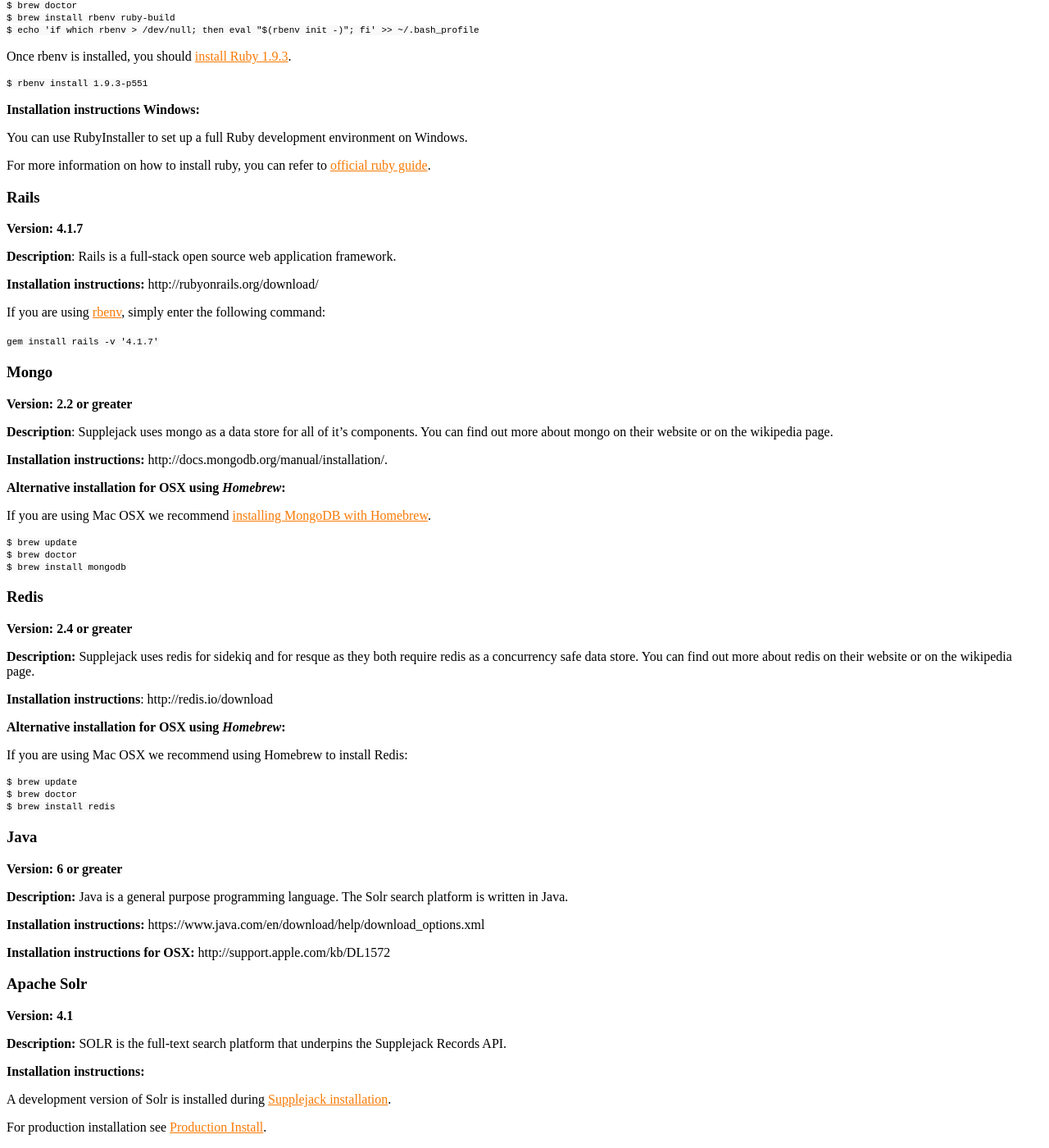
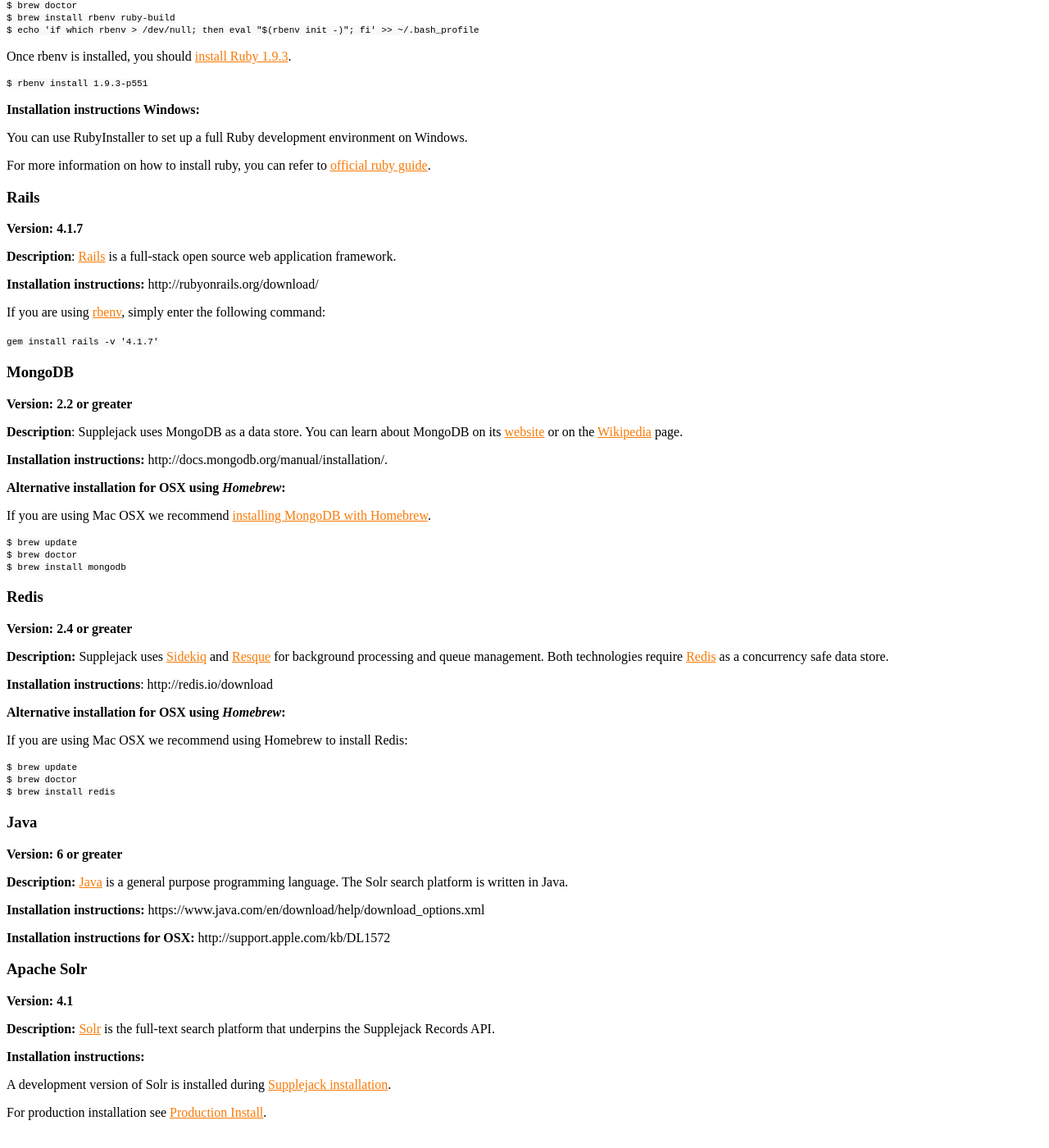
Before and after one commit to DigitalNZ/supplejack, a Jekyll site: the page built from _posts/2014-05-01-dependencies.md, in a window 1280 px wide and 1400 px high, scrolled down 1297 px. Shown: the whole window at 82% size. Built offline with Jekyll 4.4.1, drawn with Linux system fonts in a browser that asks for light colours; Markdown is read by kramdown in place of the engine named in the settings; a style sheet for code colours, icons or effects is not loaded; some of the changed text lies outside the part shown.

Commit message:
Update 2014-05-01-dependencies.md

```diff
--- a/_posts/2014-05-01-dependencies.md
+++ b/_posts/2014-05-01-dependencies.md
@@ -58,7 +58,7 @@
 
 **Version: 4.1.7**
 
-**Description**: Rails is a full-stack open source web application framework.
+**Description**: [Rails](http://rubyonrails.org/) is a full-stack open source web application framework.
 
 **Installation instructions:** http://rubyonrails.org/download/
 
@@ -66,11 +66,11 @@
 
 `gem install rails -v '4.1.7'`
 
-### Mongo
+### MongoDB
 
 **Version: 2.2 or greater**
 
-**Description**: Supplejack uses mongo as a data store for all of it's components. You can find out more about mongo on their website or on the wikipedia page.
+**Description**: Supplejack uses MongoDB as a data store. You can learn about MongoDB on its [website](http://www.mongodb.org/) or on the [Wikipedia](http://en.wikipedia.org/wiki/MongoDB) page.
 
 **Installation instructions:** http://docs.mongodb.org/manual/installation/.
 
@@ -88,7 +88,7 @@
 
 **Version: 2.4 or greater**
 
-**Description:** Supplejack uses redis for sidekiq and for resque as they both require redis as a concurrency safe data store. You can find out more about redis on their website or on the wikipedia page.
+**Description:** Supplejack uses [Sidekiq](http://sidekiq.org/) and [Resque](https://github.com/resque/resque) for background processing and queue management. Both technologies require [Redis](http://redis.io/) as a concurrency safe data store.
 
 **Installation instructions**: http://redis.io/download
 
@@ -106,7 +106,7 @@
 
 **Version: 6 or greater**
 
-**Description:** Java is a general purpose programming language. The Solr search platform is written in Java.
+**Description:** [Java](http://en.wikipedia.org/wiki/Java_%28programming_language%29) is a general purpose programming language. The Solr search platform is written in Java.
 
 **Installation instructions:** https://www.java.com/en/download/help/download_options.xml
 
@@ -116,7 +116,7 @@
 
 **Version: 4.1**
 
-**Description:** SOLR is the full-text search platform that underpins the Supplejack Records API.
+**Description:** [Solr](http://lucene.apache.org/solr/) is the full-text search platform that underpins the Supplejack Records API.
 
 **Installation instructions:**
 
```
Also changed, not shown: other parts of _posts/2014-05-01-dependencies.md (+1 -1 lines).
